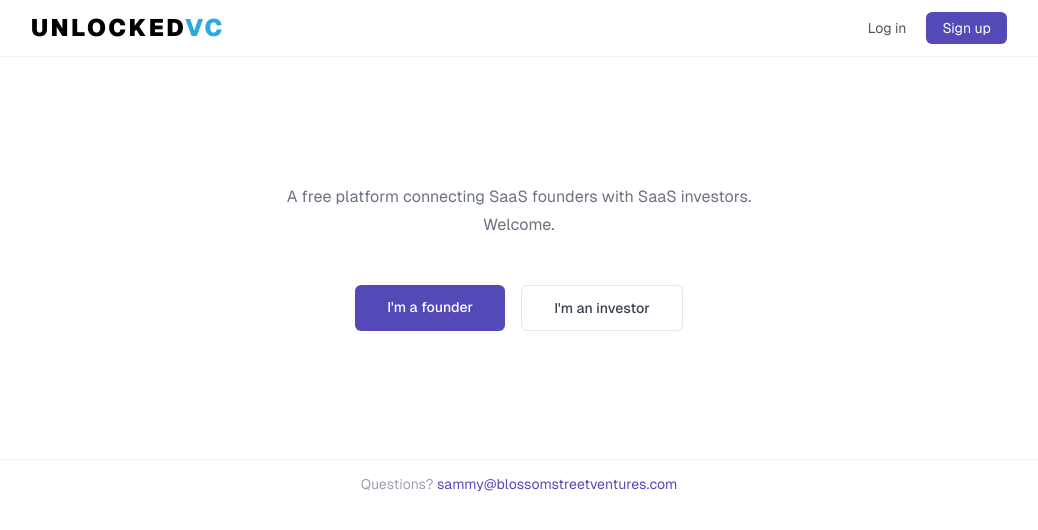
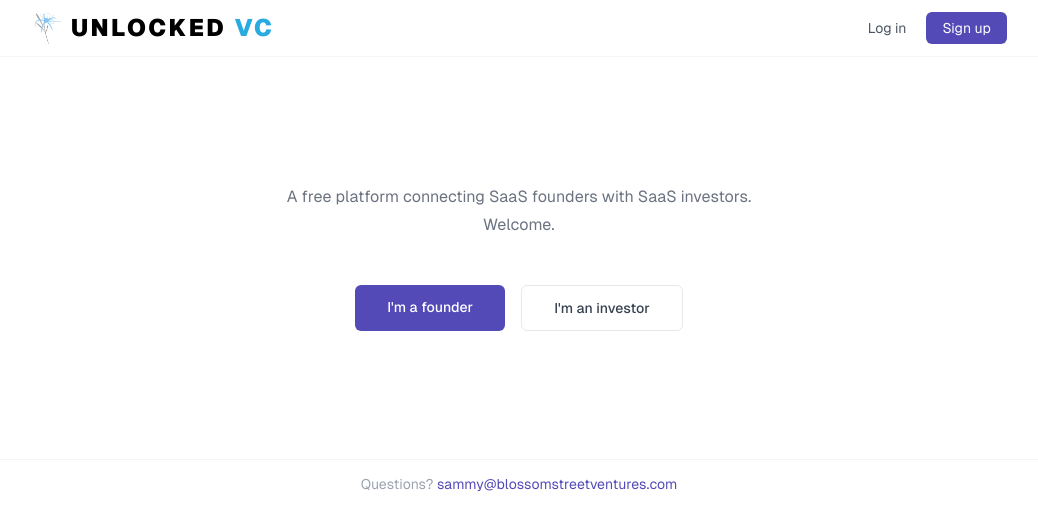
Before and after one commit to sammyabdullah/SaaSMatch, a Next.js app: page / in a window 1280 px wide. Shown: the top 530 px of the page, without its empty margins (121-1159 px from the left). Built offline with nearby package versions, Linux system fonts and the light colour scheme; no server answers.

Commit message:
Add flower logo to the left of navbar wordmark
https://claude.ai/code/session_012UgDHpeKp9P3nuSL68bqfe

```diff
--- a/components/navbar.tsx
+++ b/components/navbar.tsx
@@ -28,8 +28,17 @@ export default async function Navbar() {
       <div className="max-w-5xl mx-auto px-6 h-14 flex items-center justify-between">
         <Link
           href="/"
-          className="font-black text-2xl tracking-widest uppercase"
+          className="font-black text-2xl tracking-widest uppercase flex items-center gap-2"
         >
+          {/* eslint-disable-next-line @next/next/no-img-element */}
+          <img
+            src="/flower.png"
+            alt=""
+            aria-hidden="true"
+            width={32}
+            height={32}
+            style={{ flexShrink: 0, objectFit: 'contain' }}
+          />
           <span style={{ color: '#000000' }}>Unlocked</span><span style={{ color: '#29ABE2' }}>VC</span>
         </Link>
 
```
Also changed, not shown: public/flower.png (added).
